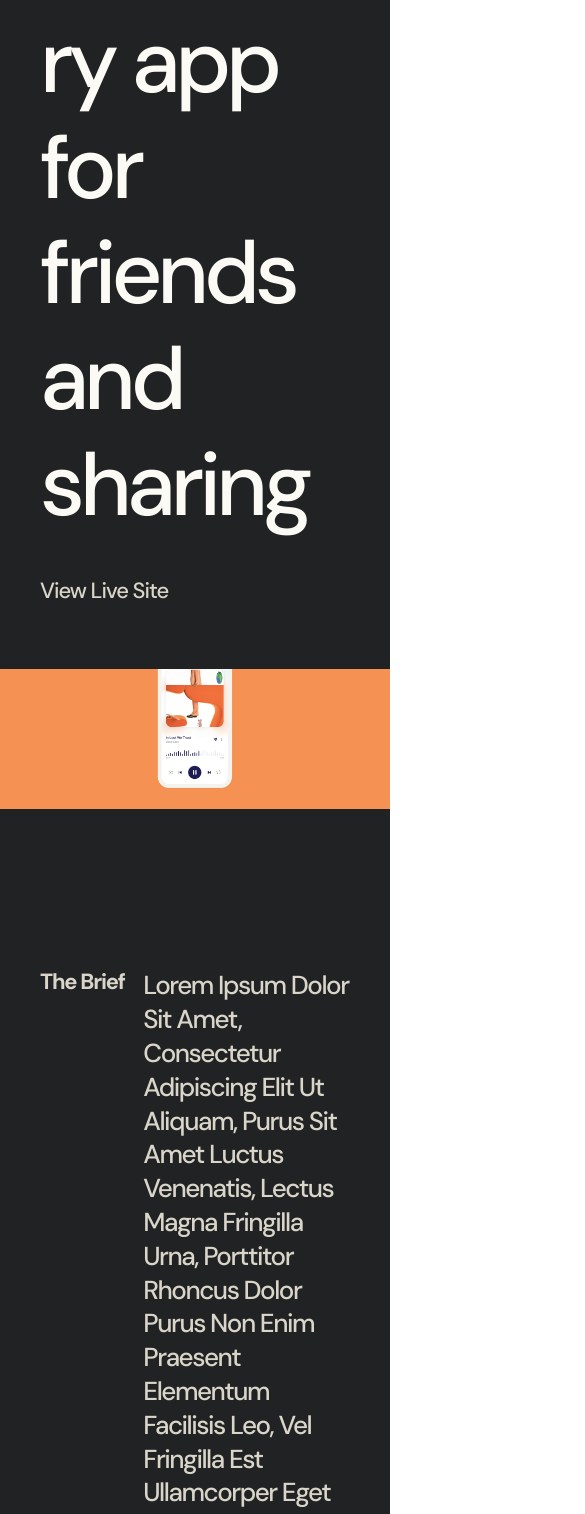
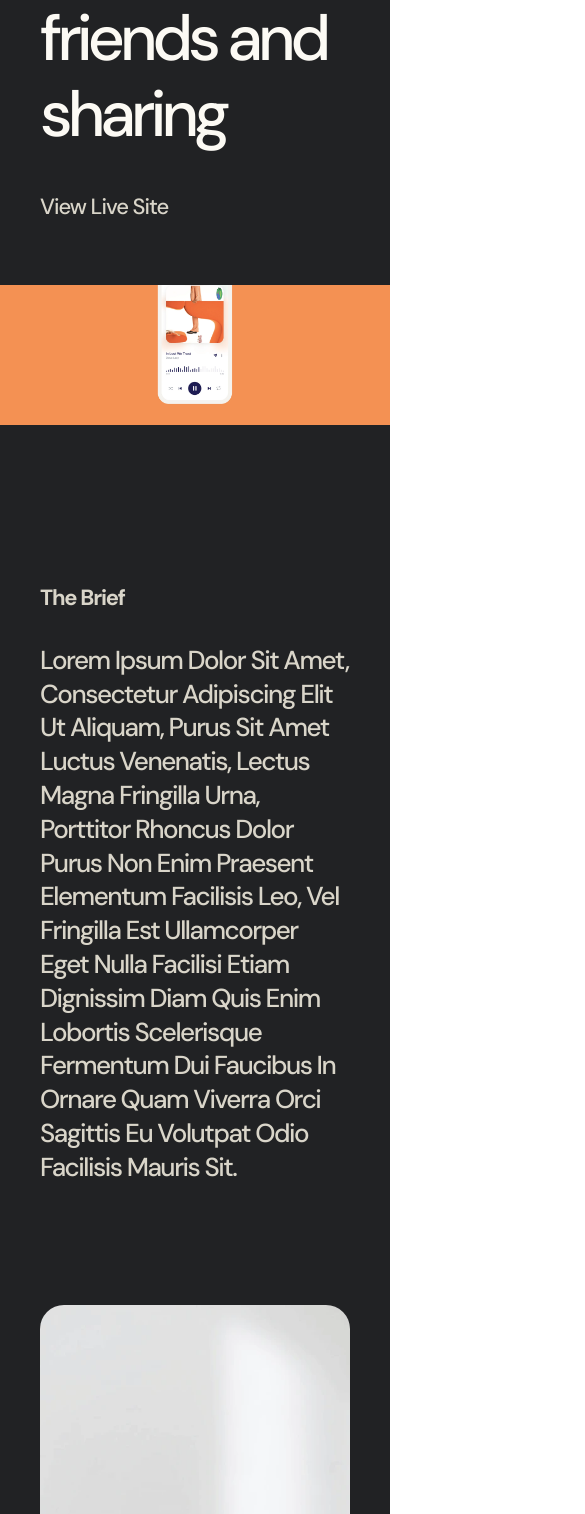
Before and after one commit to prasoonmohan/GridFolio, a Vue app: page /work/project in a window 390 px wide. Shown: the part 467-1981 px from the top of the page, 585 px wide, since content can reach past the window. Built offline with nearby package versions, Linux system fonts and the light colour scheme.

Commit message:
fix: Added project page responsive

```diff
--- a/src/assets/helpers/_responsive.scss
+++ b/src/assets/helpers/_responsive.scss
@@ -4,6 +4,7 @@ $breakpoints: (
 	desktop: 1248px,
 	desktop-md:1198px,
 	tablet: 991px,
+	phone-md:800px,
 	phone: 767px,
 	phone-sm: 575px,
 );
--- a/src/assets/pages/_project.scss
+++ b/src/assets/pages/_project.scss
@@ -27,6 +27,10 @@ text-transform: capitalize;
     color: $white-70;
     margin-top: 24px;
     margin-bottom: 40px;
+
+    @include mq(desktop-md){
+        font-size: rem(64);
+    }
  }
  .view-site{
     transition: color .4s;
@@ -44,6 +48,15 @@ grid-template-columns: 1fr 2fr;
     margin: 0 auto;
     margin-top: 160px;
     margin-bottom: 120px;
+    @include mq(desktop-md){
+        grid-template-columns: 1fr 3fr;
+        padding: 0;
+    }
+    @include mq(tablet){
+        grid-template-columns: 1fr;
+        padding: 0 40px;
+        gap: 32px;
+    }
 }
 .brief-text{
     font-size: rem(22);
@@ -59,9 +72,14 @@ grid-template-columns: 1fr 2fr;
     color: $gray-65;
 }
 .image-card-container{
-    display: flex;
+    display: grid;
+    grid-template-columns: 1fr 1fr;
     gap: 20px;
-    justify-content: center;
+    width: fit-content;
+
+    @include mq(phone-md){
+        grid-template-columns: 1fr;
+    }
 
 }
 .img-container{
@@ -82,8 +100,17 @@ img{
     image-rendering: auto;
 }
 
+@include mq(desktop-md){
+    min-width: auto;
+    max-width: 100%;
+}
+
 &:last-child{
     margin-top: 120px;
+
+    @include mq(phone-md){
+        margin-top: 0;
+    }
 }
 }.brief-dec-container{
     display: flex;
@@ -112,11 +139,11 @@ img{
     display: flex;
     align-items: center;
     justify-content: center;
+    flex-wrap: nowrap;
     padding: 56px 40px;
 width: 50%;
     font-size: rem(88);
     font-weight: 500;
-    letter-spacing: -5px;
     line-height: 1.2em;
     color: $white-70;
 text-transform: capitalize;
@@ -129,5 +156,16 @@ transition: color .4s,box-shadow .4s;
     color: $yellow-70;
     box-shadow: rgba(241,180,62,0.3) 0px 2px 60px ;
 }
+
+@include mq(desktop-md){
+    font-size: rem(64);
+    width: 70%;
+
+}
+@include mq(phone){
+    width: 100%;
+    font-size: rem(40);
+    margin: 0 40px;
 }
 }
+}
--- a/src/views/ProjectView.vue
+++ b/src/views/ProjectView.vue
@@ -21,7 +21,7 @@ import {RouterLink} from 'vue-router'
 <h5 class="brief-text title-normal">The Brief</h5>
 <p class="brief-desc title-normal">Lorem ipsum dolor sit amet, consectetur adipiscing elit ut aliquam, purus sit amet luctus venenatis, lectus magna fringilla urna, porttitor rhoncus dolor purus non enim praesent elementum facilisis leo, vel fringilla est ullamcorper eget nulla facilisi etiam dignissim diam quis enim lobortis scelerisque fermentum dui faucibus in ornare quam viverra orci sagittis eu volutpat odio facilisis mauris sit.</p>
 </div>
-<div class="image-card-container">
+<div class="image-card-container container">
 <span class="img-container">
     <img src="/img/project/pic1.png" alt="">
 </span>
@@ -38,7 +38,7 @@ import {RouterLink} from 'vue-router'
     <p class="brief-desc title-normal">Lorem ipsum dolor sit amet, consectetur adipiscing elit ut aliquam, purus sit amet luctus venenatis, lectus magna fringilla urna, porttitor rhoncus dolor purus non enim praesent elementum facilisis leo, vel fringilla est ullamcorper eget nulla facilisi etiam dignissim diam quis enim lobortis scelerisque fermentum dui faucibus in ornare quam viverra orci sagittis eu volutpat odio facilisis mauris sit.</p>
 </div>
 </div>
-<div class="image-card-container bottom-image-container">
+<div class="image-card-container container bottom-image-container">
 <span class="img-container">
     <img src="/img/project/pic3.png" alt="">
 </span>
```
